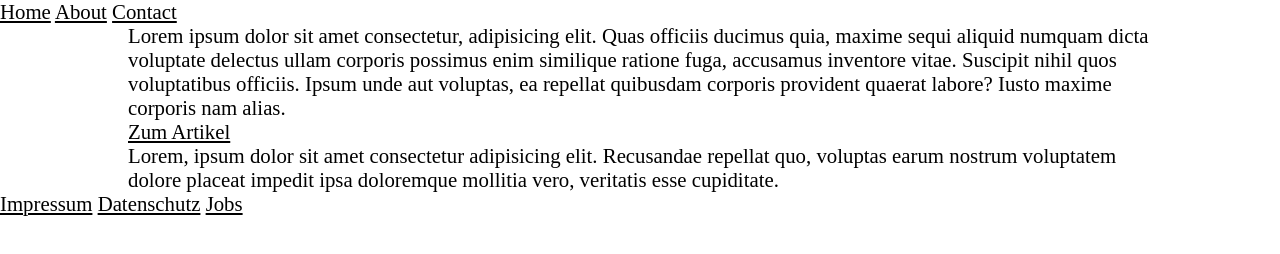
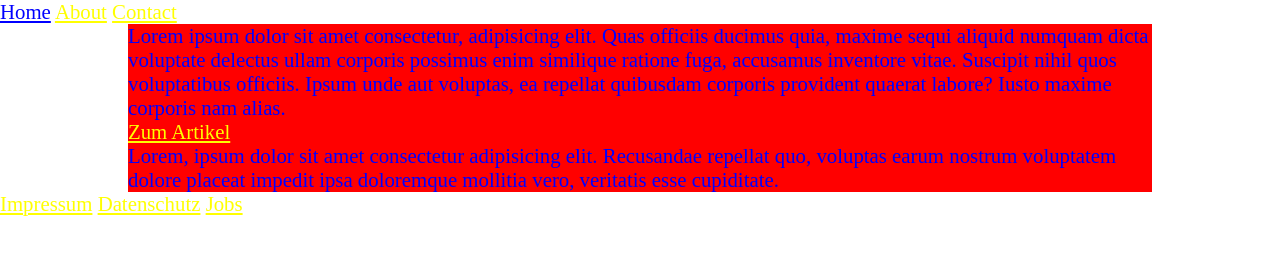
Before and after one commit to Kushtrim2024/cssVariable, a plain HTML site: page index.html in a window 1280 px wide. Drawn offline with Linux system fonts and the light colour scheme.

Commit message:
Änderung

```diff
--- a/style.css
+++ b/style.css
@@ -1,9 +1,10 @@
 @import url(./media.css);
 
 /* Global */
-root{
+:root{
  --primary-color:red;
- -Contacthighlight:blue;
+ --secondary-color:yellow;
+ --thighlight:blue;
 
 }
 *{
@@ -18,7 +19,7 @@ a{
     color: var(--secondary-color);
 }
 a:hover{
-    color: var(--highlight);
+    color: var(--thighlight);
 }
 /* Main */
 main{
@@ -28,7 +29,7 @@ main{
     margin:auto;
 
     p{
-        color: var(--highlight);
+        color: var(--thighlight);
 
     }
 
```
